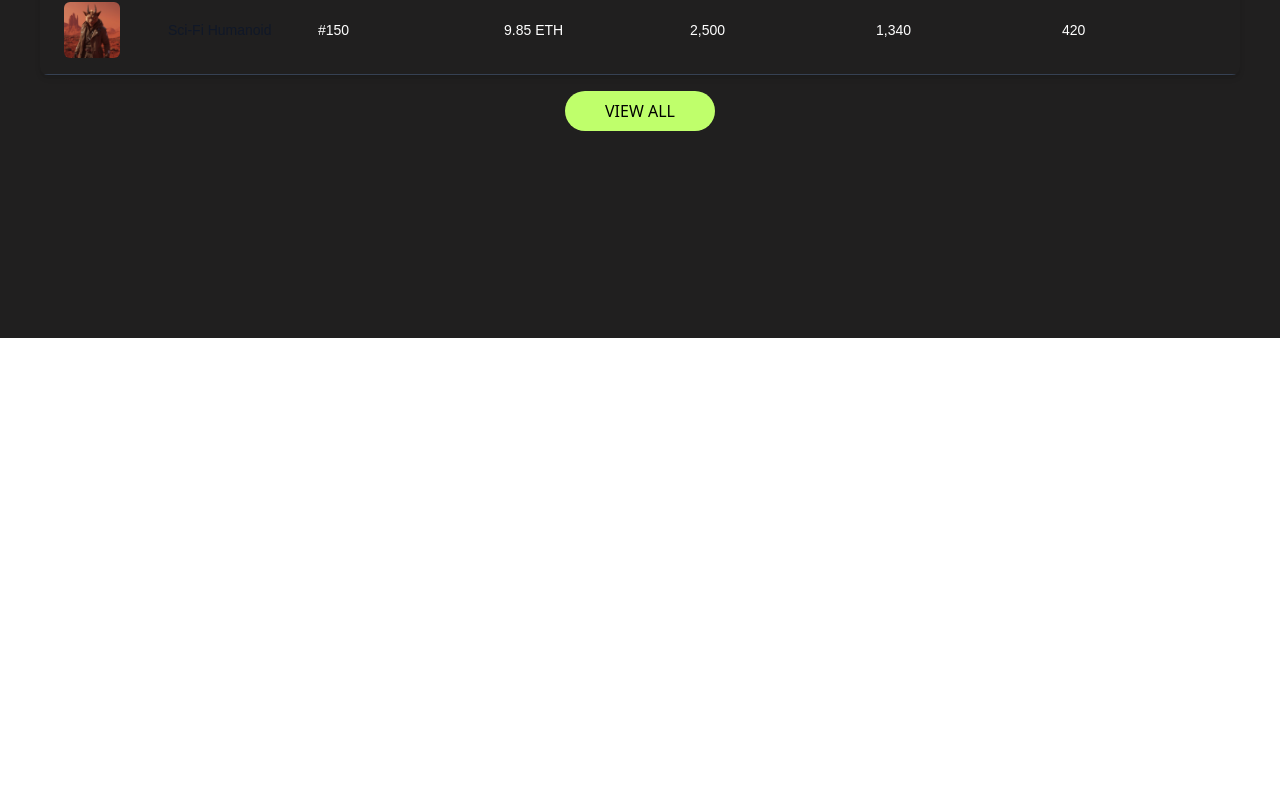
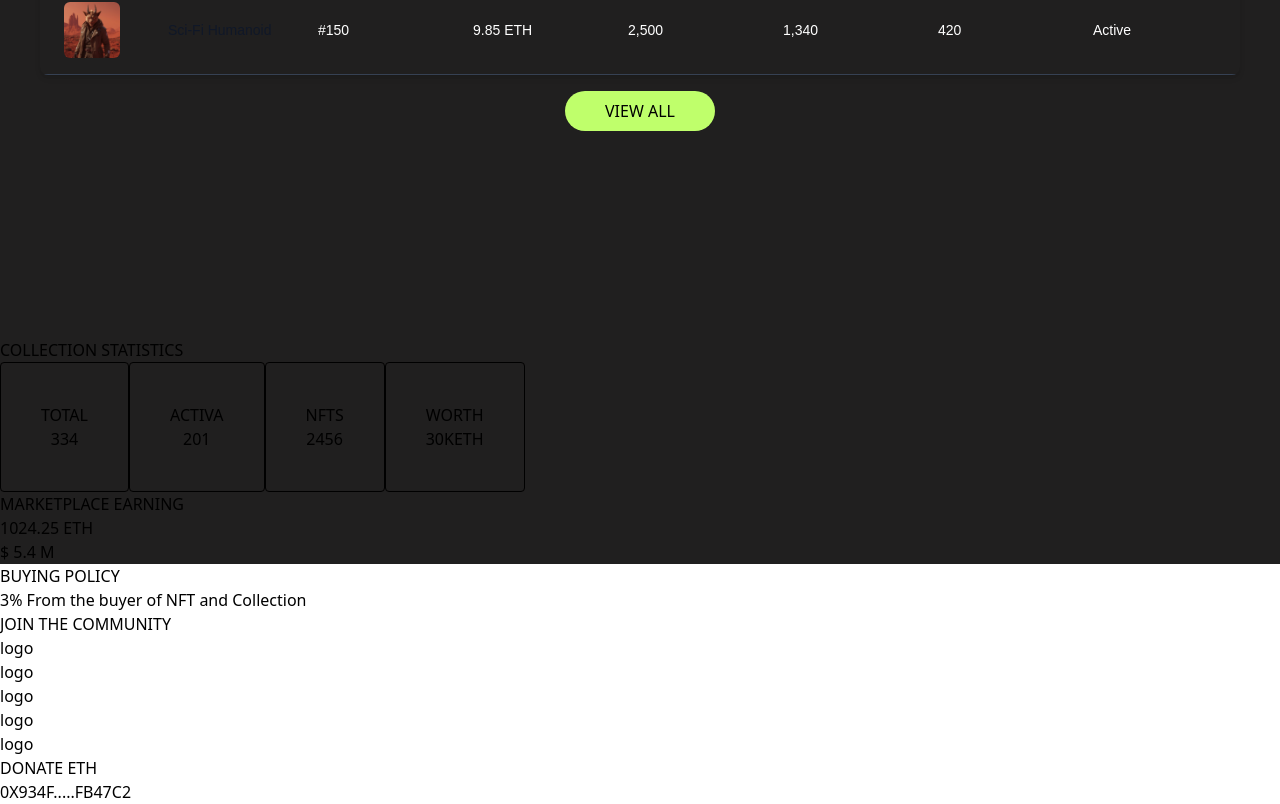
Before and after one commit to AhmadFarazWeb3Developer/NFTs-Marketplace, a React (Vite) app in the folder frontend/: page / in a window 1280 px wide. Shown: the part 1051-1855 px from the top of the page. Before the commit the page ends 1389 px from the top, so only its background shows below. Built offline with nearby package versions, Linux system fonts and the light colour scheme; a web font is replaced by a local one.

Commit message:
developing collection statistics

```diff
--- a/frontend/src/components/CollectionCard.jsx
+++ b/frontend/src/components/CollectionCard.jsx
@@ -28,6 +28,9 @@ const CollectionCard = () => {
             <th scope="col" className="px-2 py-3">
               REMAINING
             </th>
+            <th scope="col" className="px-2 py-3">
+              FOR SALE
+            </th>
           </tr>
         </thead>
         <tbody className="font-unbounded font-light">
@@ -50,6 +53,7 @@ const CollectionCard = () => {
             <td className="px-2 py-4">654</td>
             <td className="px-2 py-4">428</td>
             <td className="px-2 py-4">12</td>
+            <td className="px-2 py-4">Active</td>
           </tr>
 
           {/* Second collection */}
@@ -71,6 +75,7 @@ const CollectionCard = () => {
             <td className="px-2 py-4">900</td>
             <td className="px-2 py-4">567</td>
             <td className="px-2 py-4">234</td>
+            <td className="px-2 py-4">Active</td>
           </tr>
 
           {/* Third collection */}
@@ -92,6 +97,7 @@ const CollectionCard = () => {
             <td className="px-2 py-4">1,200</td>
             <td className="px-2 py-4">890</td>
             <td className="px-2 py-4">310</td>
+            <td className="px-2 py-4">Active</td>
           </tr>
 
           {/* Fourth collection */}
@@ -113,6 +119,7 @@ const CollectionCard = () => {
             <td className="px-2 py-4">800</td>
             <td className="px-2 py-4">650</td>
             <td className="px-2 py-4">178</td>
+            <td className="px-2 py-4">Active</td>
           </tr>
 
           {/* Fifth collection */}
@@ -134,6 +141,7 @@ const CollectionCard = () => {
             <td className="px-2 py-4">2,500</td>
             <td className="px-2 py-4">1,340</td>
             <td className="px-2 py-4">420</td>
+            <td className="px-2 py-4">Active</td>
           </tr>
         </tbody>
       </table>
--- /dev/null
+++ b/frontend/src/components/CollectionStatistics.jsx
@@ -0,0 +1,39 @@
+import React from "react";
+
+const CollectionStatistics = () => {
+  return (
+    <>
+      <div className="bg-primary-black">
+        <h1>COLLECTION STATISTICS</h1>
+
+        <div className="cards flex flex-row">
+          <div className="flex flex-col p-10 border-1 rounded-sm justify-center items-center">
+            <h6>TOTAL</h6>
+            <h2>334</h2>
+          </div>
+          <div className="flex flex-col p-10 border-1 rounded-sm justify-center items-center">
+            <h6>ACTIVA</h6>
+            <h2>201</h2>
+          </div>
+          <div className="flex flex-col p-10 border-1 rounded-sm justify-center items-center">
+            <h6>NFTS</h6>
+            <h2>2456</h2>
+          </div>
+          <div className="flex flex-col p-10 border-1 rounded-sm justify-center items-center">
+            <h6>WORTH</h6>
+            <h2>
+              30K
+              <span>ETH</span>
+            </h2>
+          </div>
+        </div>
+
+        <h1>MARKETPLACE EARNING</h1>
+        <h1>1024.25 ETH</h1>
+        <h1>$ 5.4 M</h1>
+      </div>
+    </>
+  );
+};
+
+export default CollectionStatistics;
--- a/frontend/src/components/Footer.jsx
+++ b/frontend/src/components/Footer.jsx
@@ -3,7 +3,29 @@ import React from "react";
 const Footer = () => {
   return (
     <>
-      <div>Footer</div>
+      <div className="footer">
+        <div className="left">
+          <h1>BUYING POLICY</h1>
+          <h2>
+            3% <span>From the buyer of NFT and Collection</span>
+          </h2>
+        </div>
+
+        <div className="right">
+          <h1>JOIN THE COMMUNITY</h1>
+          <ul>
+            <li>logo</li>
+            <li>logo</li>
+            <li>logo</li>
+            <li>logo</li>
+            <li>logo</li>
+          </ul>
+          <h1>DONATE ETH</h1>
+          <div>
+            <p>0X934F.....FB47C2</p>
+          </div>
+        </div>
+      </div>
     </>
   );
 };
--- a/frontend/src/pages/Home.jsx
+++ b/frontend/src/pages/Home.jsx
@@ -4,6 +4,7 @@ import Navbar from "../components/Navbar";
 import Hero from "../components/Hero";
 import Footer from "../components/Footer";
 import TopCollections from "../components/TopCollections";
+import CollectionStatistics from "../components/CollectionStatistics";
 
 const Home = () => {
   return (
@@ -14,7 +15,8 @@ const Home = () => {
         <Hero />
 
         <TopCollections />
-        {/* <Footer /> */}
+        <CollectionStatistics />
+        <Footer />
       </div>
     </>
   );
```
